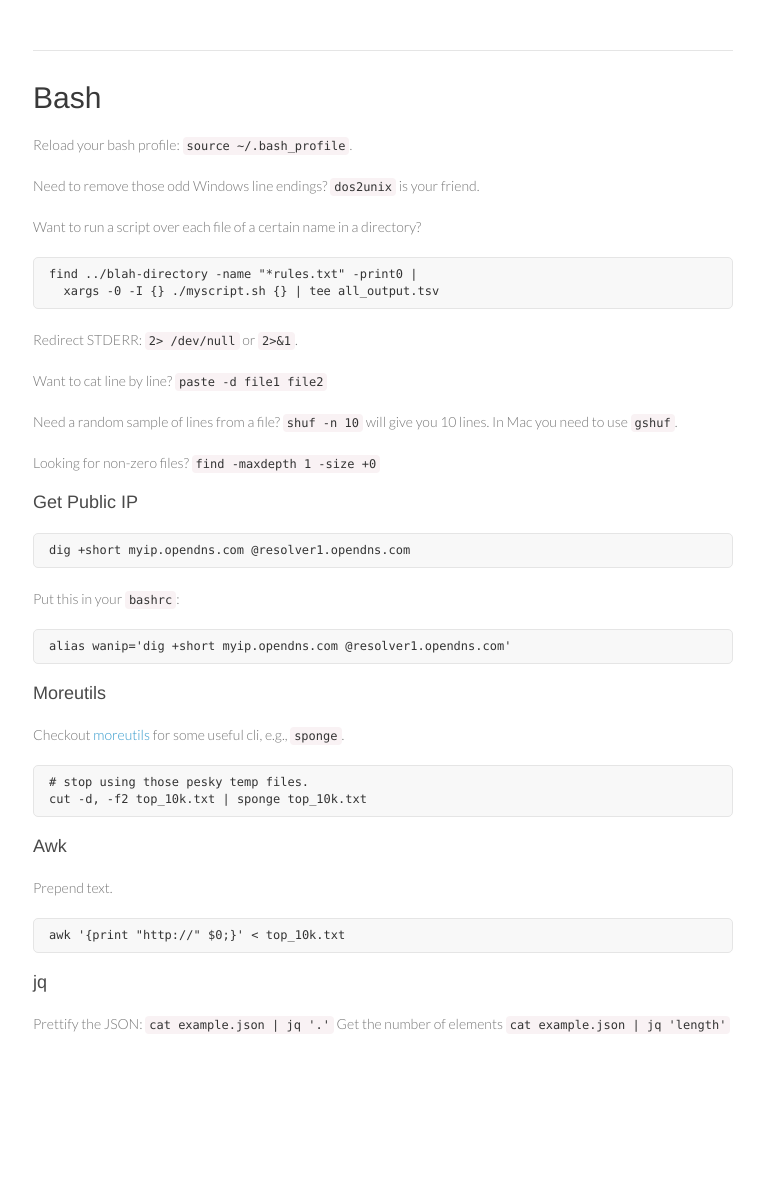
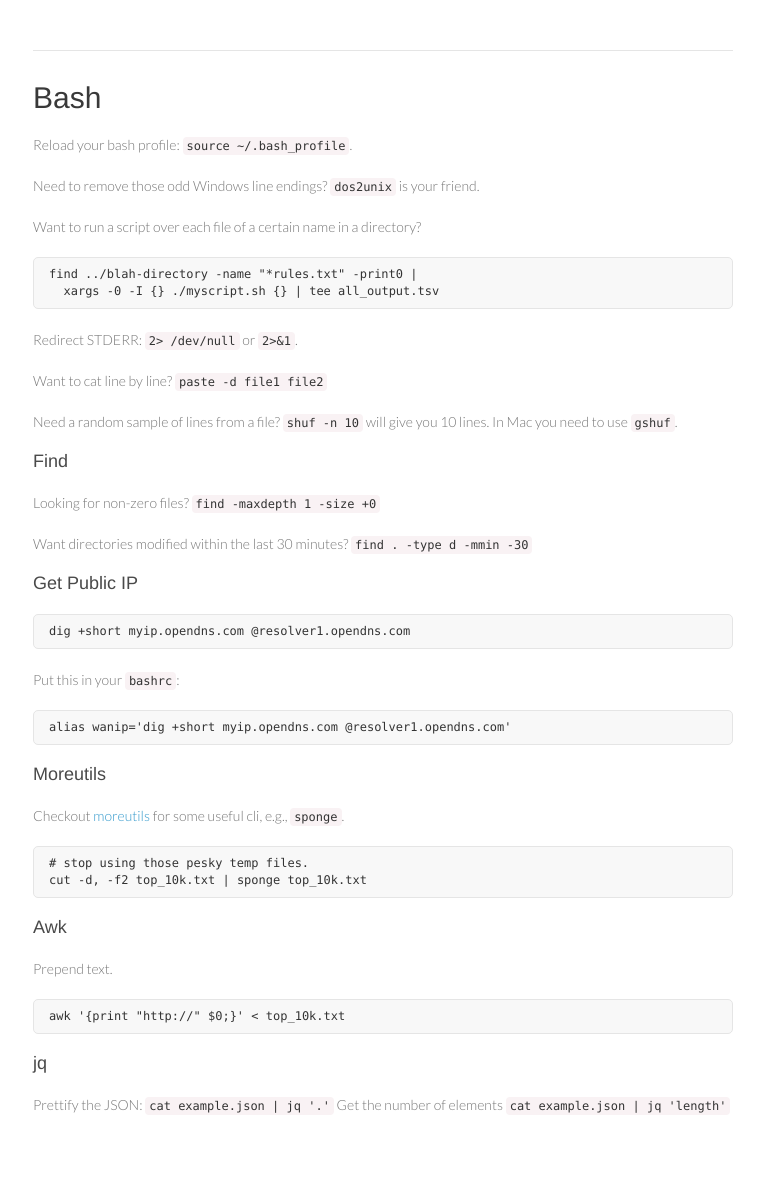
Before and after one commit to rjwalls/tips, a Jekyll site: the page built from _posts/1900-01-01-Bash.md, in a window 1280 px wide. Shown: the whole page, without its empty margins (257-1021 px from the left). Built offline with Jekyll 4.4.1, drawn with Linux system fonts in a browser that asks for light colours; Markdown is read by kramdown in place of the engine named in the settings; before the commit the page ends 1104 px from its top, so only the background shows below that.

Commit message:
Update 1900-01-01-Bash.md

```diff
--- a/_posts/1900-01-01-Bash.md
+++ b/_posts/1900-01-01-Bash.md
@@ -20,7 +20,12 @@ Want to cat line by line? `paste -d file1 file2`
 
 Need a random sample of lines from a file? `shuf -n 10` will give  you 10 lines. In Mac you need to use `gshuf`.
 
+
+#### Find
+
 Looking for non-zero files? `find -maxdepth 1 -size +0`
+
+Want directories modified within the last 30 minutes? `find . -type d -mmin -30`
 
 #### Get Public IP
 
```
